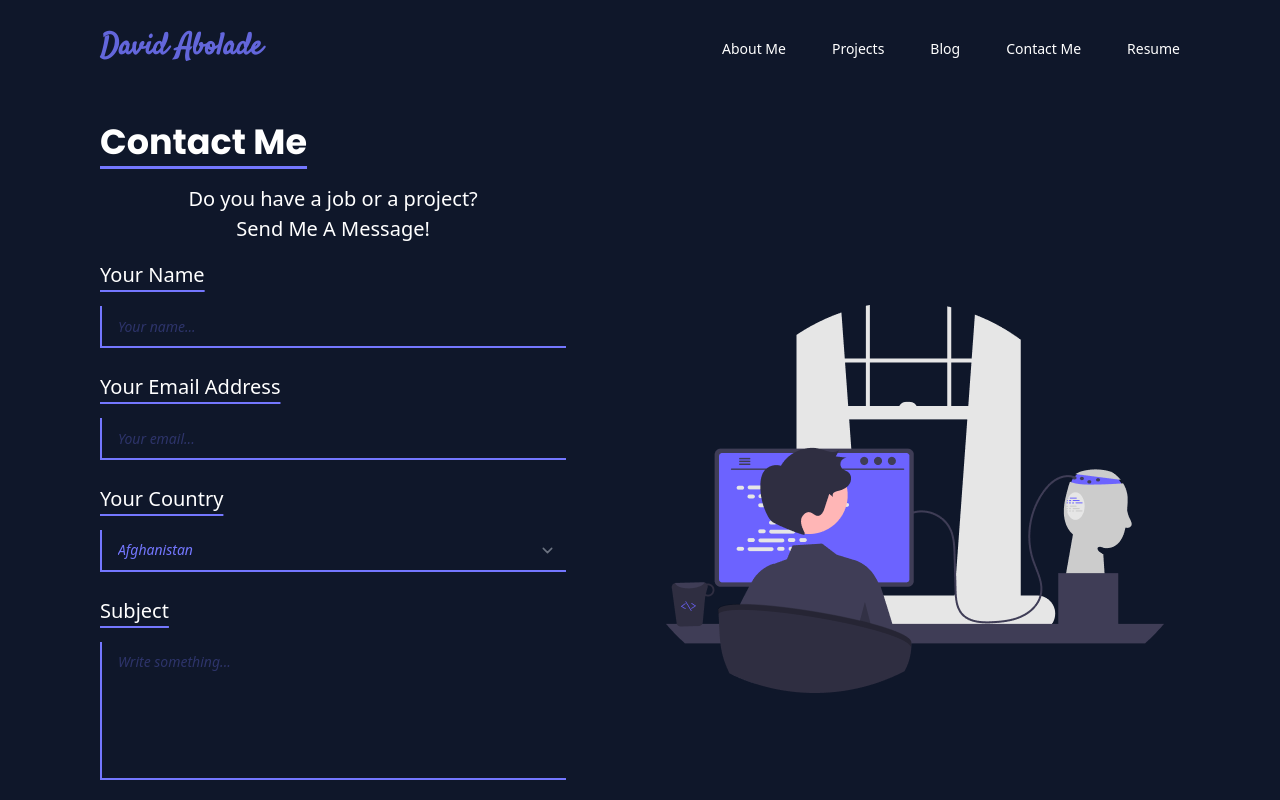
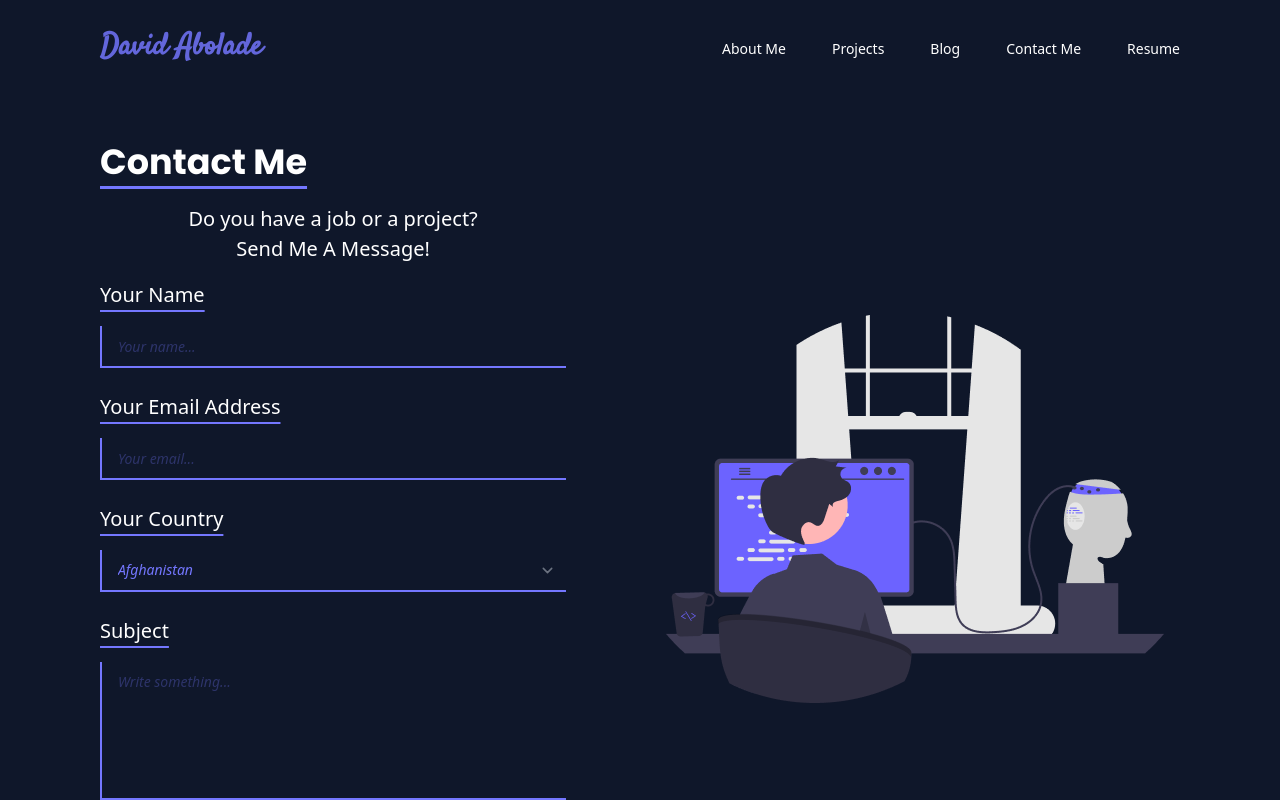
Before and after one commit to A-believer/david__portfolio, a React (Vite) app: page /contact in a window 1280 px wide. Shown: the top 800 px of the page. Built offline with nearby package versions, Linux system fonts and the light colour scheme.

Commit message:
last commit ffor today

```diff
--- a/src/components/Subheading.jsx
+++ b/src/components/Subheading.jsx
@@ -2,7 +2,7 @@ import React from 'react'
 
 const Subheading = ({text}) => {
   return (
-    <h1 className='font-poppins font-vb lg:text-[35px] text-[30px] text-white md:leading-[52px] leading-[48px] underline decoration-secondary underline-offset-[12px]'>{ text }</h1>
+    <h1 className='font-poppins font-vb lg:text-[35px] text-[30px] text-white md:leading-[52px] leading-[48px] underline decoration-secondary underline-offset-[12px] lg:mt-[20px] mt-[10px]'>{ text }</h1>
   )
 }
 
--- a/src/pages/About.jsx
+++ b/src/pages/About.jsx
@@ -1,7 +1,7 @@
 import React from 'react'
-import Footer from '../components/Footer'
+import Subheading from "../components/Subheading"
 
-const About = () => {
+const About = ({text}) => {
   return (
     <section className='mx-[25px] md:mx-[100px]'>
       <Subheading text="About" />
```
